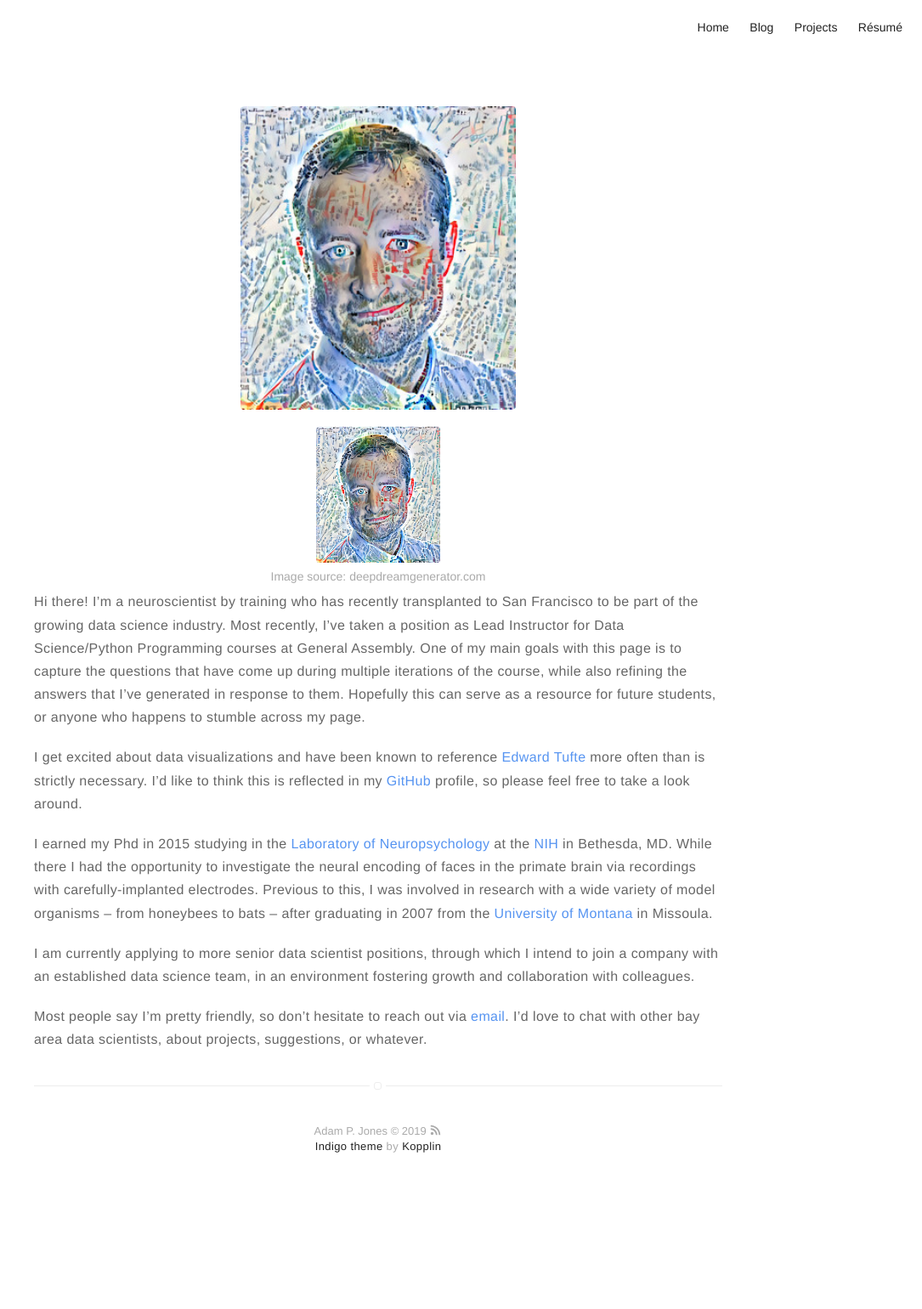
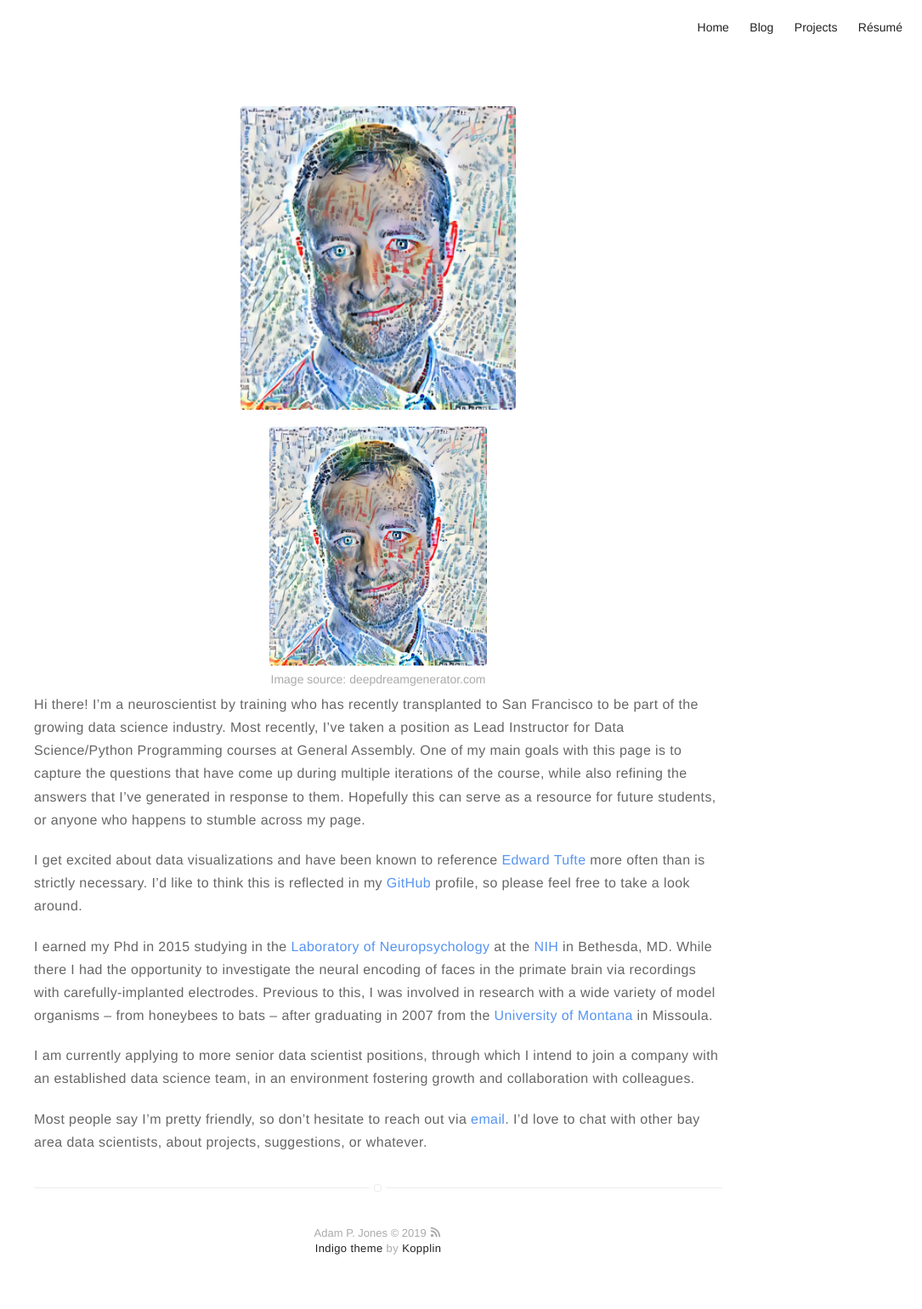
Before and after one commit to meccaLeccaHi/meccaLeccaHi.github.io, a Jekyll site: the page built from about.md, in a window 1280 px wide. Shown: the whole page at 85% size, without its empty margins (195-1280 px from the left). Built offline with Jekyll 4.4.1, drawn with Linux system fonts in a browser that asks for light colours; before the commit the page ends 1420 px from its top, so only the background shows below that.

Commit message:
changing about image

```diff
--- a/about.md
+++ b/about.md
@@ -5,7 +5,7 @@ headerImage: false
 ---
 ![Profile Image](/assets/images/adam2.jpg)
 
-{% include figure.html url="../assets/images/adam2.jpg" caption="Image source: deepdreamgenerator.com" width="20%" %}
+{% include figure.html url="../assets/images/adam2.jpg" caption="Image source: deepdreamgenerator.com" width="35%" %}
 
 Hi there! I'm a neuroscientist by training who has recently transplanted to San Francisco to be part of the growing data science industry. Most recently, I've taken a position as Lead Instructor for Data Science/Python Programming courses at General Assembly. One of my main goals with this page is to capture the questions that have come up during multiple iterations of the course, while also refining the answers that I've generated in response to them. Hopefully this can serve as a resource for future students, or anyone who happens to stumble across my page.
 
```
